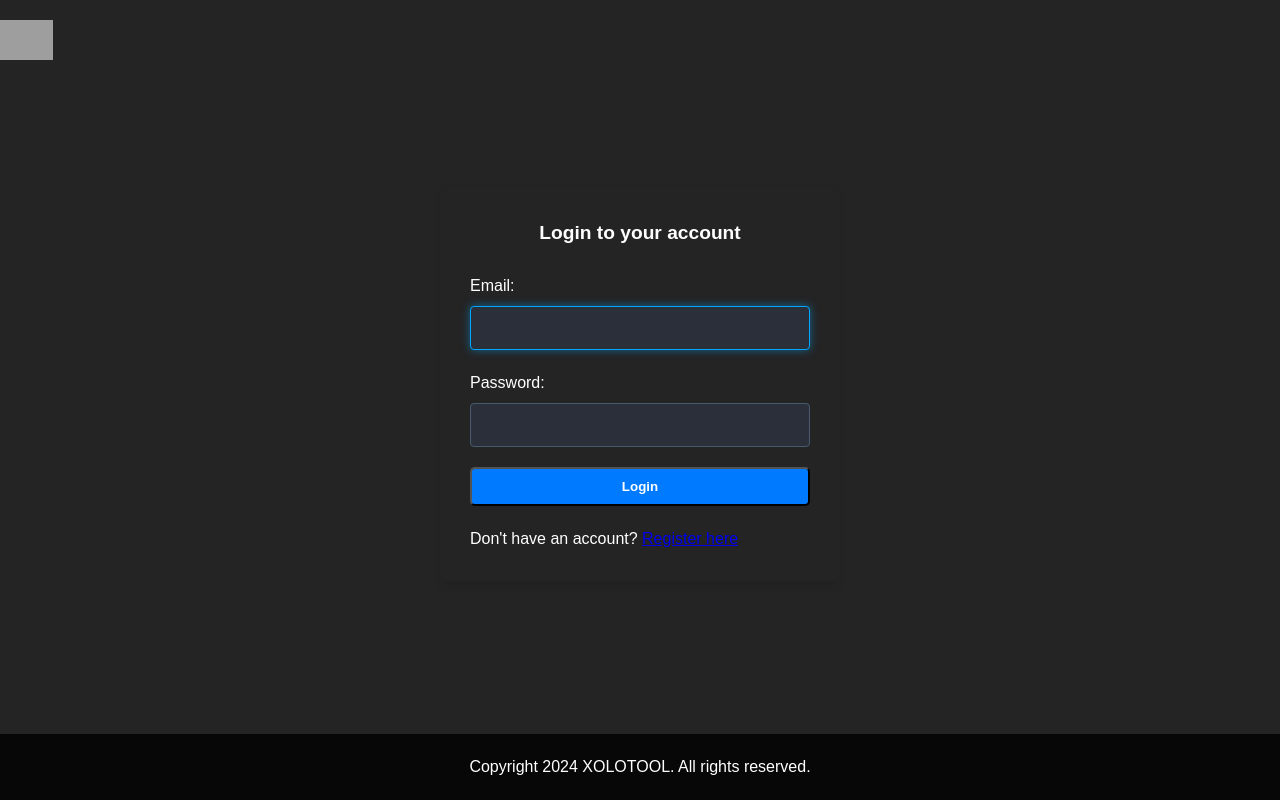
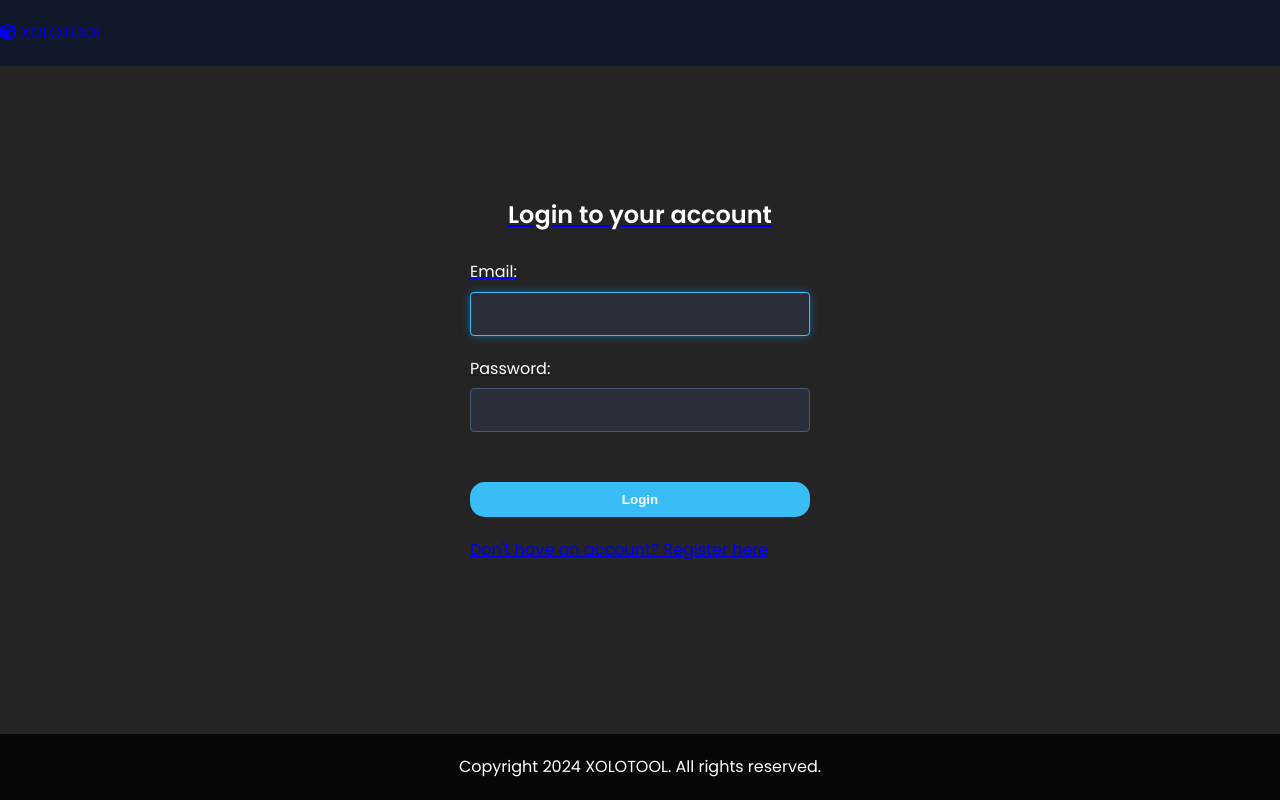
Before and after one commit to Ariwa042/tools, a Django app: page /user/login/ in a window 1280 px wide. Run offline with Django 4.2, Linux system fonts and the light colour scheme; grey boxes are pictures that could not be loaded.

Commit message:
updated 2

```diff
--- a/static/css/login.css
+++ b/static/css/login.css
@@ -1,10 +1,10 @@
 /* Root Variables */
 :root {
-  --primary-color: #007bff;
-  --secondary-color: #0056b3;
+  --primary-color: #38bdf6;
+  --secondary-color: #38bdf6;
   --background-color: #242424;
   --text-color: #ffffff;
-  --accent-color: #00a8ff;
+  --accent-color: #38bdf8;
   --error-color: #ff4d4d;
   --input-background: #2a2f3a;
   --input-text-color: #e0e0e0;
@@ -36,6 +36,7 @@ header {
   width: 100%;
   top: 0;
   z-index: 1000;
+  background-color: rgb(15 23 42 / 95%);
 }
 
 header .container {
@@ -65,8 +66,6 @@ header .container {
   margin: 100px auto;
   padding: 30px;
   background-color: var(--background-color);
-  border-radius: 8px;
-  box-shadow: 0 4px 10px rgba(0, 0, 0, 0.1);
 }
 
 /* Headings */
@@ -74,7 +73,7 @@ h2 {
   color: var(--text-color);
   text-align: center;
   margin-bottom: 25px;
-  font-size: 1.2rem;
+  font-size: 1.5rem;
 }
 
 /* Form Group */
@@ -112,11 +111,13 @@ h2 {
 
 /* Button Styles */
 .btn {
+  margin-top: 30px;
   background-color: var(--primary-color);
   color: var(--text-color);
   padding: 10px 15px;
   text-decoration: none;
-  border-radius: 5px;
+  border-radius: 15px;
+  border: none;
   font-weight: 600;
   transition: background-color 0.3s ease, transform 0.2s ease;
   width: 100%;
--- a/templates/account/login.html
+++ b/templates/account/login.html
@@ -6,12 +6,15 @@
     <meta name="viewport" content="width=device-width, initial-scale=1.0">
     <title>Login - XOLOTOOL</title>
     <link rel="stylesheet" href="{% static 'css/login.css' %}">
+    <link href="https://fonts.googleapis.com/css2?family=Poppins:wght@300;400;500;600&display=swap" rel="stylesheet">
+    <link href="https://cdnjs.cloudflare.com/ajax/libs/font-awesome/6.0.0-beta3/css/all.min.css" rel="stylesheet">
 </head>
 <body>
     <header>
         <div class="logo">
-            <img src="{% static 'images/logo.png' %}" alt="logo" style="height: 40px;">
-        </div>
+            <a href="#" class="logo">
+               <i class="fas fa-cube"></i>
+                <span>XOLOTOOL</span>        </div>
     </header>
 
     <div class="login-container">
--- a/templates/account/register.html
+++ b/templates/account/register.html
@@ -6,6 +6,8 @@
     <meta name="viewport" content="width=device-width, initial-scale=1.0">
     <title>Register - XOLOTOOL</title>
     <link rel="stylesheet" href="{% static 'css/register.css' %}">
+    <link href="https://fonts.googleapis.com/css2?family=Poppins:wght@300;400;500;600&display=swap" rel="stylesheet">
+
 </head>
 <body>
     <header>
--- a/templates/core/index.html
+++ b/templates/core/index.html
@@ -5,6 +5,8 @@
     <meta name="viewport" content="width=device-width, initial-scale=1.0">
     <title>XOLOTOOL V2.1</title>
     <link href="https://cdnjs.cloudflare.com/ajax/libs/font-awesome/6.0.0/css/all.min.css" rel="stylesheet">
+    <link href="https://fonts.googleapis.com/css2?family=Poppins:wght@300;400;500;600&display=swap" rel="stylesheet">
+
     <style>
         :root {
             --primary: #3b82f6;
--- a/templates/core/success.html
+++ b/templates/core/success.html
@@ -4,7 +4,8 @@
     <meta charset="UTF-8">
     <meta name="viewport" content="width=device-width, initial-scale=1.0">
     <title>Transaction Success</title>
-    <link href="https://fonts.googleapis.com/css2?family=Poppins:wght@300;400;500;600&display=swap" rel="stylesheet">    <link href="https://cdnjs.cloudflare.com/ajax/libs/font-awesome/6.0.0/css/all.min.css" rel="stylesheet">
+    <link href="https://fonts.googleapis.com/css2?family=Poppins:wght@300;400;500;600&display=swap" rel="stylesheet">
+    <link href="https://cdnjs.cloudflare.com/ajax/libs/font-awesome/6.0.0/css/all.min.css" rel="stylesheet">
     <style>
         :root {
             --primary-color: #1589d7;
```
Also changed, not shown: static/css/register.css (+4 -4 lines).
